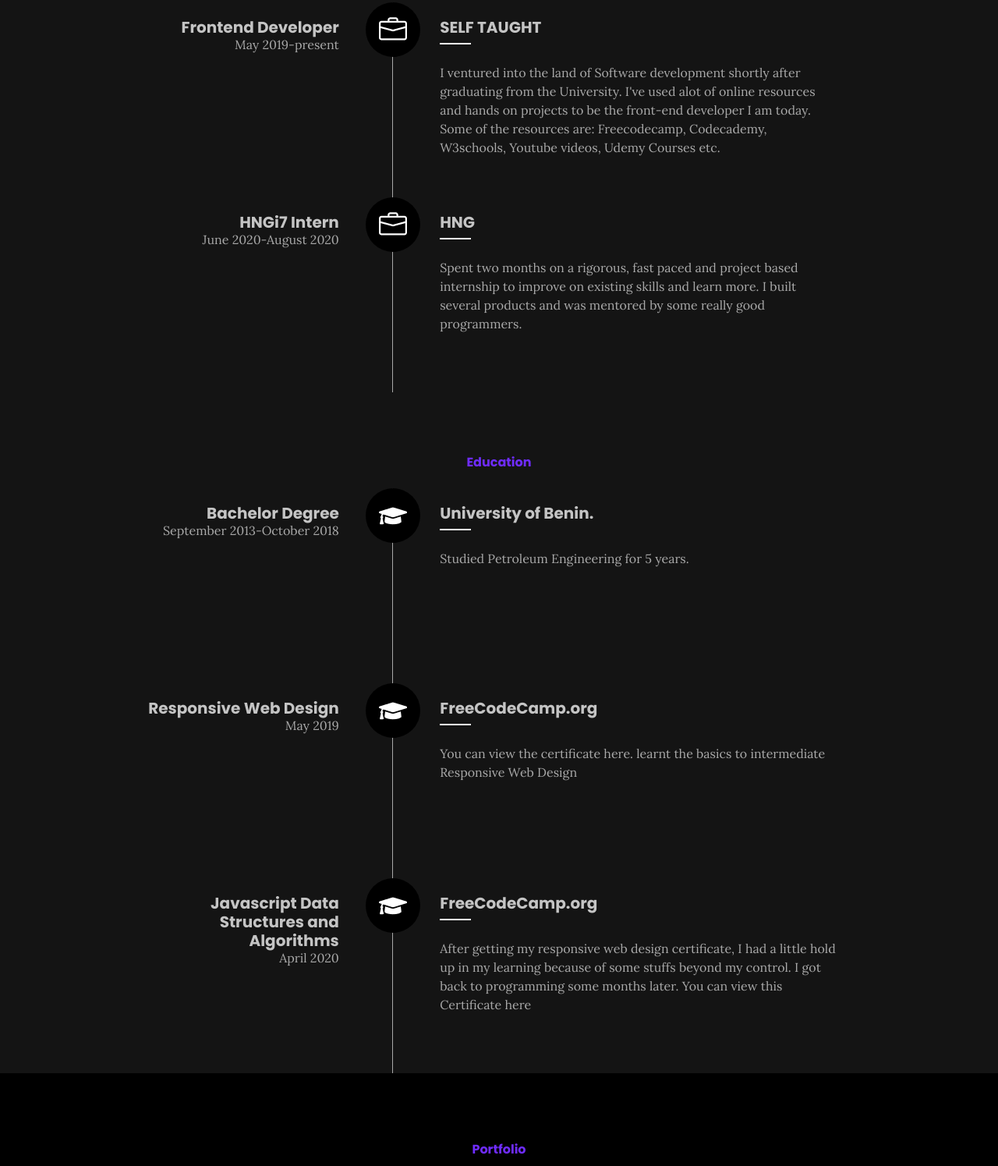
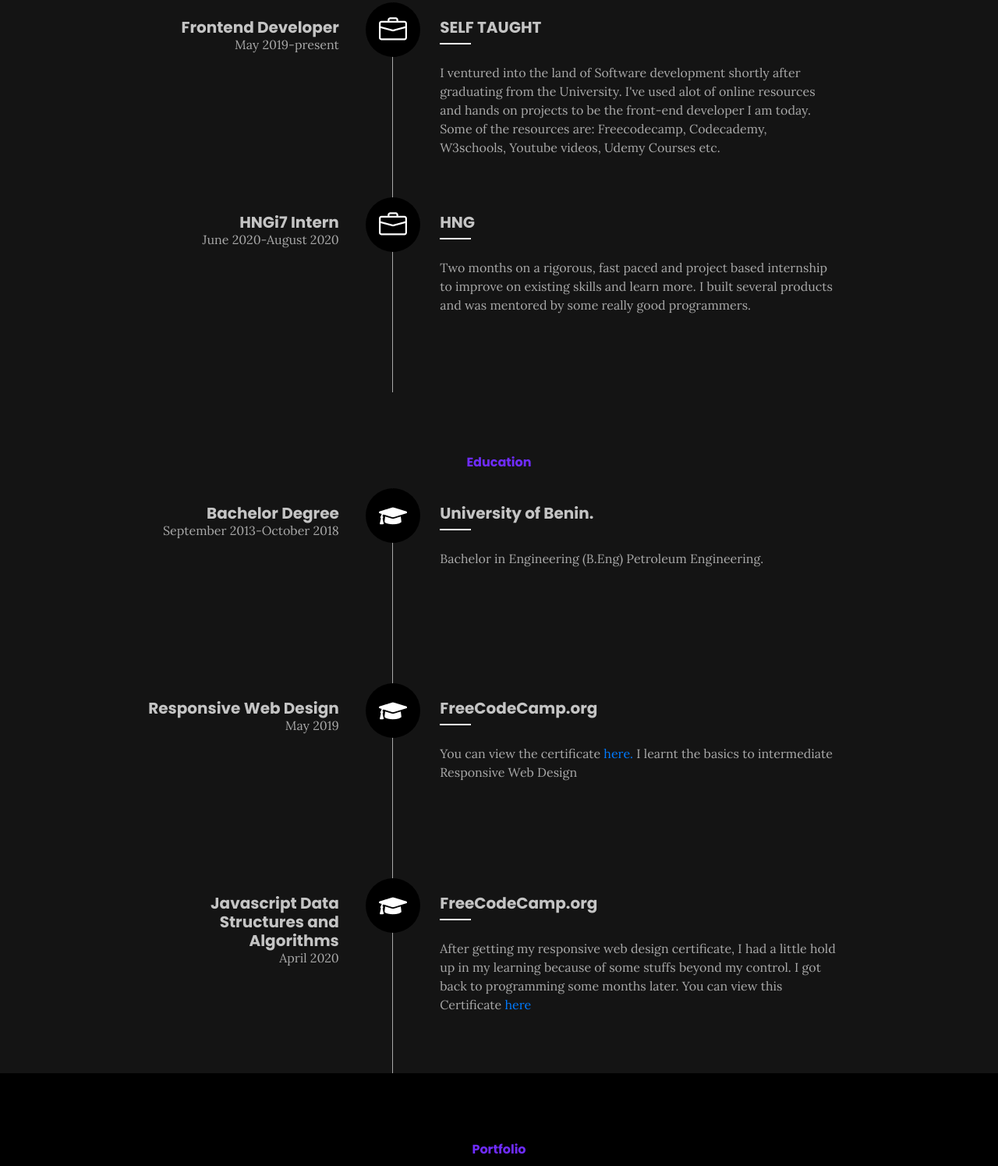
Before and after one commit to wisdomosara/webport1, a plain HTML site: page index.html in a window 1280 px wide. Shown: the part 2945-4440 px from the top of the page at 78% size. Drawn offline with Linux system fonts and the light colour scheme.

Commit message:
Update index.html

```diff
--- a/index.html
+++ b/index.html
@@ -87,10 +87,6 @@
                         <div class="details wow fadeInLeft" data-wow-duration="0.5" data-wow-delay="0.5s" >
                             <h3 class="mb-2">FULLNAME:</h3>
                             <p class="mb-5">Osara Wisdom</p>
-                            <h3 class="mb-2">BIRTH DATE:</h3>
-                            <p class="mb-5">October 9, 1996</p>
-                            <h3 class="mb-2">ADDRESS:</h3>
-                            <p class="mb-5">Benin-City, Edo State(willing to relocate)</p>
                             <h3 class="mb-2">EMAIL:</h3>
                             <p class="mb-5">wisdomosara@email.com</p>
                         </div>
@@ -200,7 +196,7 @@
                             <div class="exp-right">
                                 <h4>HNG</h4>
                                 <div class="line mb-4"></div>
-                            <p>Spent two months on a rigorous, fast paced and project based internship to improve on existing skills and learn more. I built several products and was mentored by some really good programmers.</p>
+                            <p>Two months on a rigorous, fast paced and project based internship to improve on existing skills and learn more. I built several products and was mentored by some really good programmers.</p>
                             </div>
                         </div>
                     </div>
@@ -219,7 +215,7 @@
                             <div class="exp-right">
                                 <h4>University of Benin.</h4>
                                 <div class="line mb-4"></div>
-                            <p>Studied Petroleum Engineering for 5 years.</p>
+                            <p>Bachelor in Engineering (B.Eng) Petroleum Engineering.</p>
                             </div>
                         </div>
                         <div class="exp-item container">
@@ -233,7 +229,7 @@
                             <div class="exp-right">
                                 <h4>FreeCodeCamp.org</h4>
                                 <div class="line mb-4"></div>
-                            <p>You can view the certificate here. learnt the basics to intermediate Responsive Web Design</p>
+                            <p>You can view the certificate <a href="https://www.freecodecamp.org/certification/fcce0659087-335e-4c7f-bf86-40a387137078/responsive-web-design">here.</a> I learnt the basics to intermediate Responsive Web Design</p>
                             </div>
                         </div>
                         <div class="exp-item container">
@@ -247,7 +243,7 @@
                             <div class="exp-right">
                                 <h4>FreeCodeCamp.org</h4>
                                 <div class="line mb-4"></div>
-                            <p>After getting my responsive web design certificate, I had a little hold up in my learning because of some stuffs beyond my control. I got back to programming some months later. You can view this Certificate here</p>
+                            <p>After getting my responsive web design certificate, I had a little hold up in my learning because of some stuffs beyond my control. I got back to programming some months later. You can view this Certificate <a href="https://www.freecodecamp.org/certification/fcce0659087-335e-4c7f-bf86-40a387137078/javascript-algorithms-and-data-structures">here</a></p>
                             </div>
                         </div>
                     </div>
```
